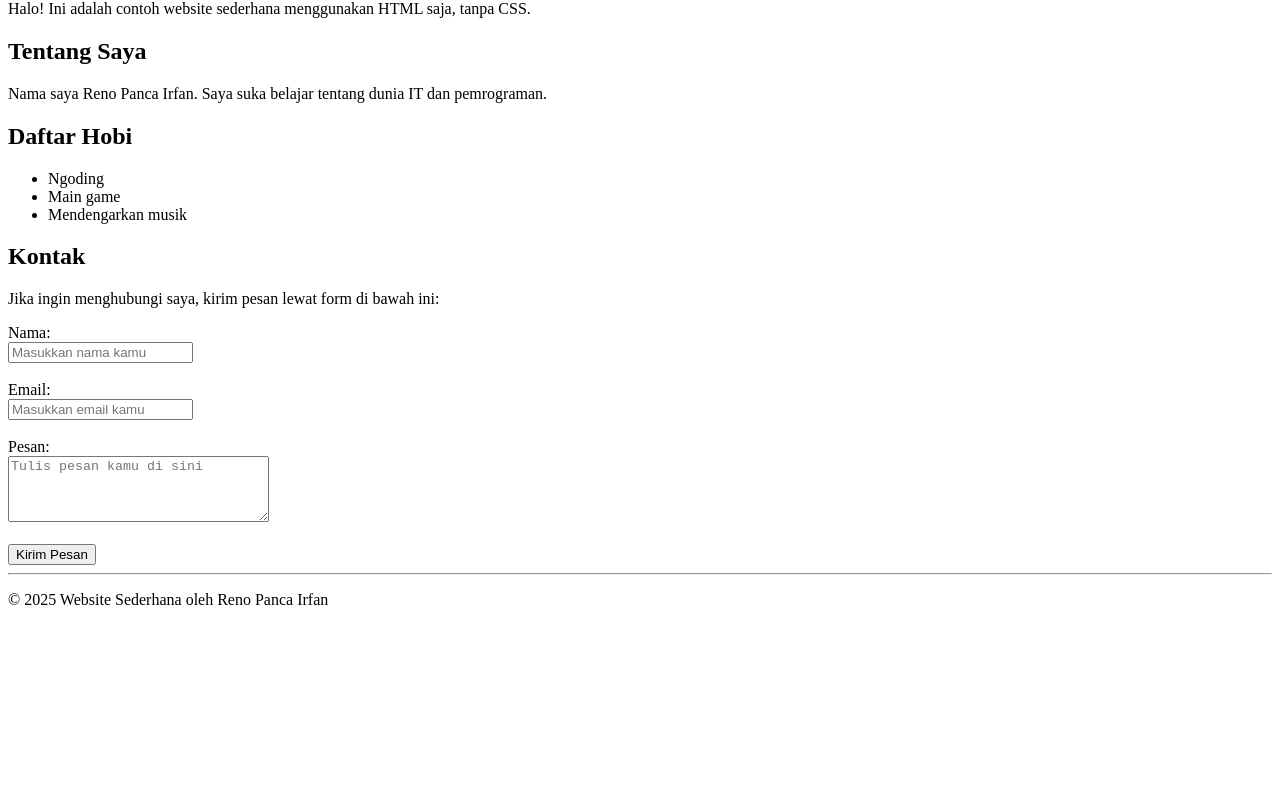
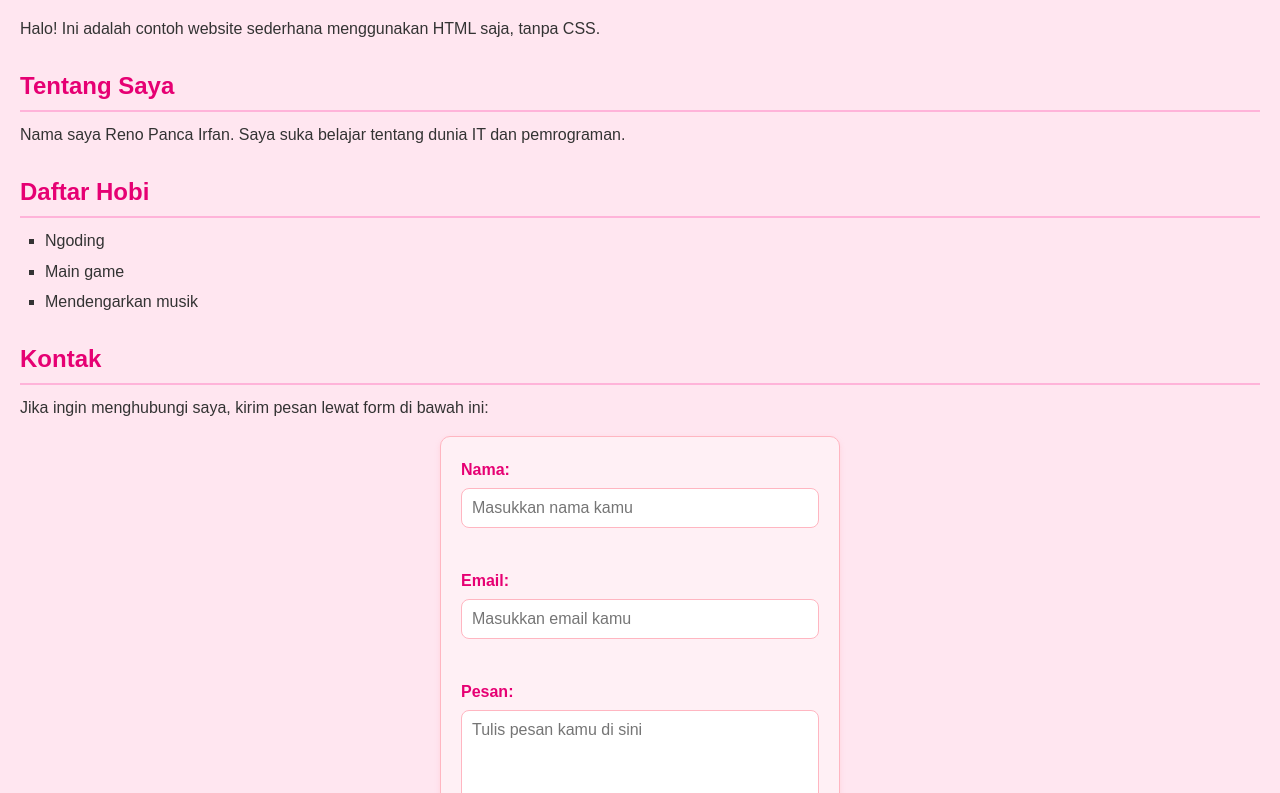
Before and after one commit to MuhammadRahel/robot, a plain HTML site: page index.html in a window 1280 px wide. Shown: the part 80-873 px from the top of the page. Before the commit the page ends 800 px from the top, so only its background shows below. Drawn offline with Linux system fonts and the light colour scheme.

Commit message:
Add files via upload

```diff
--- a/index.html
+++ b/index.html
@@ -4,6 +4,9 @@
   <meta charset="UTF-8">
   <meta name="viewport" content="width=device-width, initial-scale=1.0">
   <title>Website Sederhana</title>
+
+  <link rel="stylesheet" href="style.css">
+
 </head>
 <body>
   <h1>Selamat Datang di Website Saya</h1>
--- /dev/null
+++ b/style.css
@@ -0,0 +1,114 @@
+/* Reset dasar agar tampilan seragam di semua browser */
+* {
+  margin: 0;
+  padding: 0;
+  box-sizing: border-box;
+  font-family: "Poppins", sans-serif;
+}
+
+/* Warna latar belakang lembut */
+body {
+  background-color: #ffe6f0;
+  color: #333;
+  padding: 20px;
+  line-height: 1.6;
+}
+
+/* Heading utama */
+h1 {
+  color: #ff4da6;
+  text-align: center;
+  margin-bottom: 20px;
+  font-size: 2.2em;
+}
+
+/* Subjudul */
+h2 {
+  color: #e60073;
+  border-bottom: 2px solid #ffb3d9;
+  margin-top: 25px;
+  margin-bottom: 10px;
+  padding-bottom: 5px;
+}
+
+/* Paragraf */
+p {
+  margin-bottom: 15px;
+  font-size: 1em;
+}
+
+/* Daftar */
+ul {
+  list-style-type: square;
+  padding-left: 25px;
+  margin-bottom: 15px;
+}
+
+ul li {
+  margin-bottom: 5px;
+}
+
+/* Formulir */
+form {
+  background-color: #fff0f5;
+  border: 1px solid #ffb6c1;
+  padding: 20px;
+  border-radius: 10px;
+  max-width: 400px;
+  margin: 0 auto;
+  box-shadow: 0 2px 5px rgba(255, 182, 193, 0.4);
+}
+
+label {
+  color: #e60073;
+  font-weight: 600;
+}
+
+input, textarea {
+  width: 100%;
+  padding: 10px;
+  margin-top: 5px;
+  margin-bottom: 15px;
+  border: 1px solid #ffb6c1;
+  border-radius: 8px;
+  background-color: #fff;
+  font-size: 1em;
+  transition: 0.3s ease;
+}
+
+input:focus, textarea:focus {
+  outline: none;
+  border-color: #ff66b2;
+  box-shadow: 0 0 5px rgba(255, 105, 180, 0.5);
+}
+
+/* Tombol kirim */
+button {
+  background-color: #ff66b2;
+  color: white;
+  border: none;
+  padding: 10px 18px;
+  border-radius: 8px;
+  cursor: pointer;
+  font-weight: 600;
+  transition: background-color 0.3s ease, transform 0.2s ease;
+}
+
+button:hover {
+  background-color: #ff3385;
+  transform: scale(1.05);
+}
+
+/* Garis pemisah */
+hr {
+  border: none;
+  border-top: 2px solid #ffb3d9;
+  margin: 30px 0;
+}
+
+/* Footer */
+footer {
+  text-align: center;
+  color: #ff3385;
+  font-size: 0.9em;
+}
```
